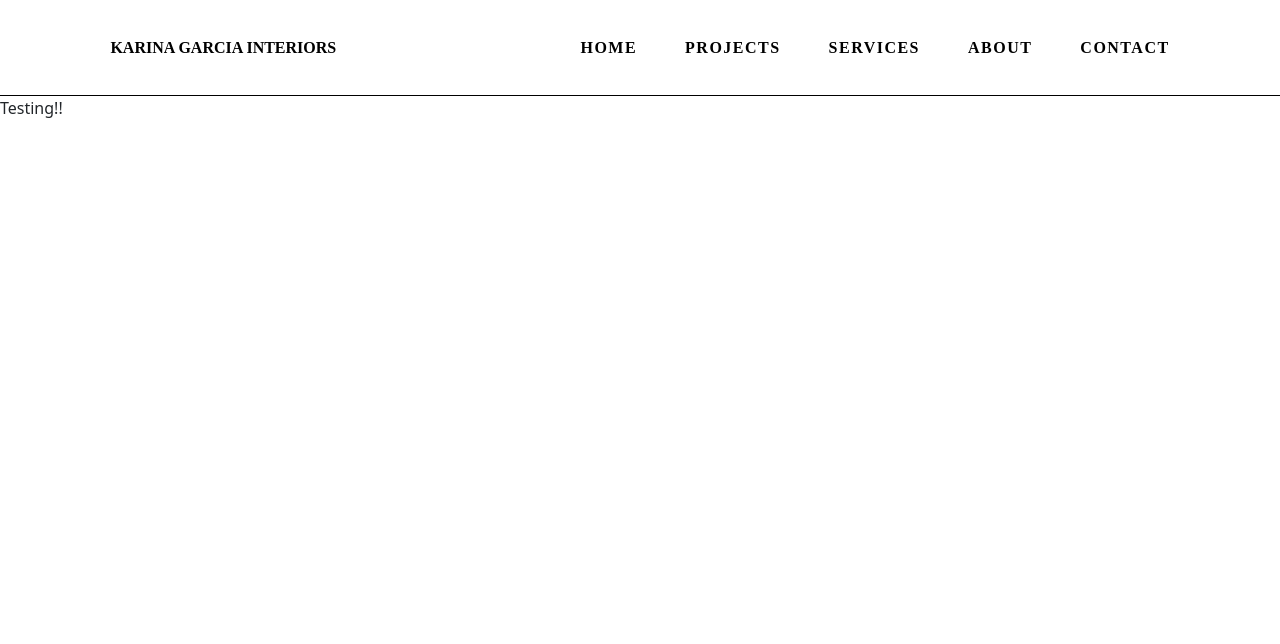
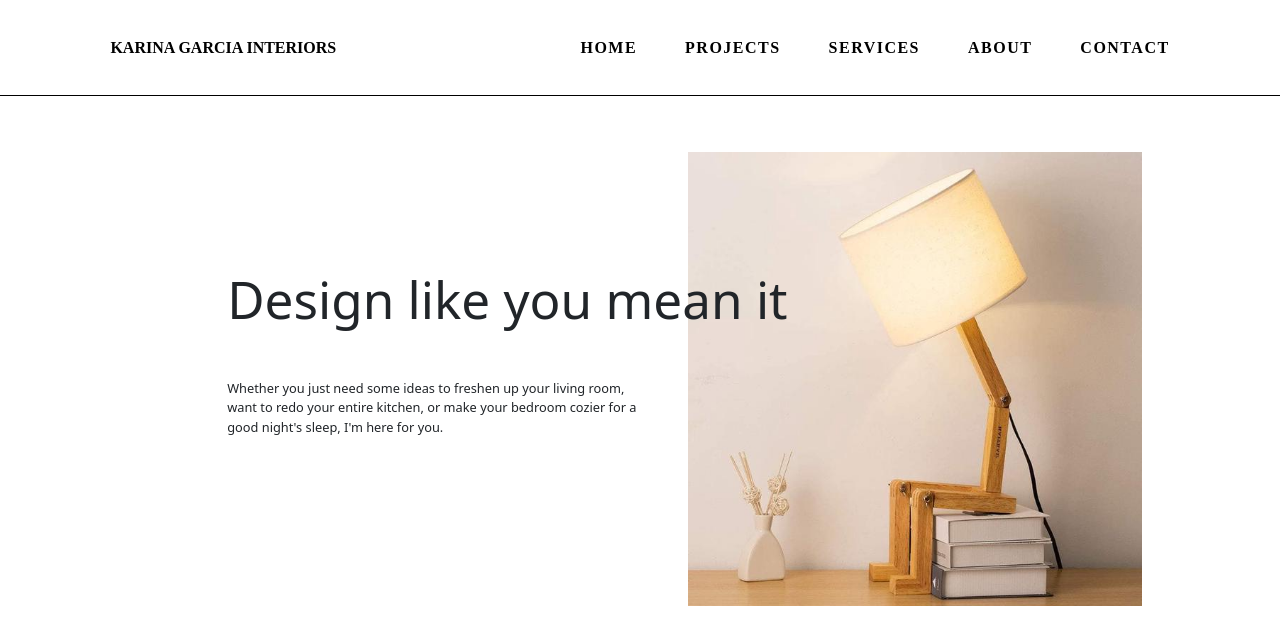
Before and after one commit to LasseAndresen/KarinaGarciaInterior, an Angular app: page /home in a window 1280 px wide. Shown: the top 644 px of the page. Built offline with nearby package versions, Linux system fonts and the light colour scheme.

Commit message:
Home page layout

```diff
--- a/src/app/pages/home-page/homePageComponent.html
+++ b/src/app/pages/home-page/homePageComponent.html
@@ -1 +1,15 @@
-Testing!!
+<article class="d-flex flex-column w-100 h-100 py-2" style="padding-left: 7vw; padding-right: 7vw">
+    <section class="d-flex flex-row w-100 h-100">
+        <div class="position-relative w-50">
+            <h1 class="position-absolute text-nowrap" style="top: 30%; left: 25%; font-size: 4vw">
+                Design like you mean it
+            </h1>
+            <p class="position-absolute w-55" style="top: 50%; left: 25%; font-size: 1vw; font-weight: 500">
+                Whether you just need some ideas to freshen up your living room, want to redo your entire kitchen, or make your bedroom cozier for a good night's sleep, I'm here for you.
+            </p>
+        </div>
+        <div class="w-50 p-5">
+            <img class="w-100" src="assets/placeholderHomeImage.jpg">
+        </div>
+    </section>
+</article>
```
Also changed, not shown: src/assets/placeholderHomeImage.jpg (added).
